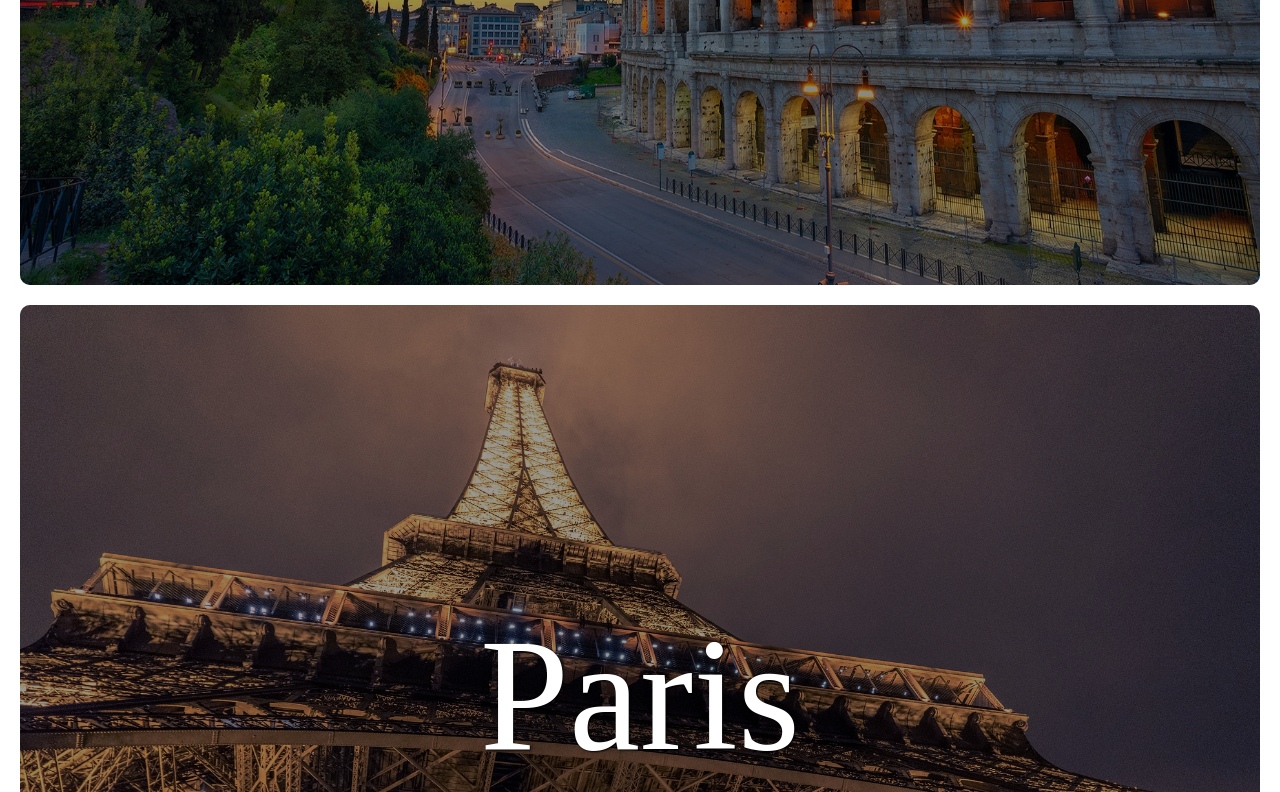
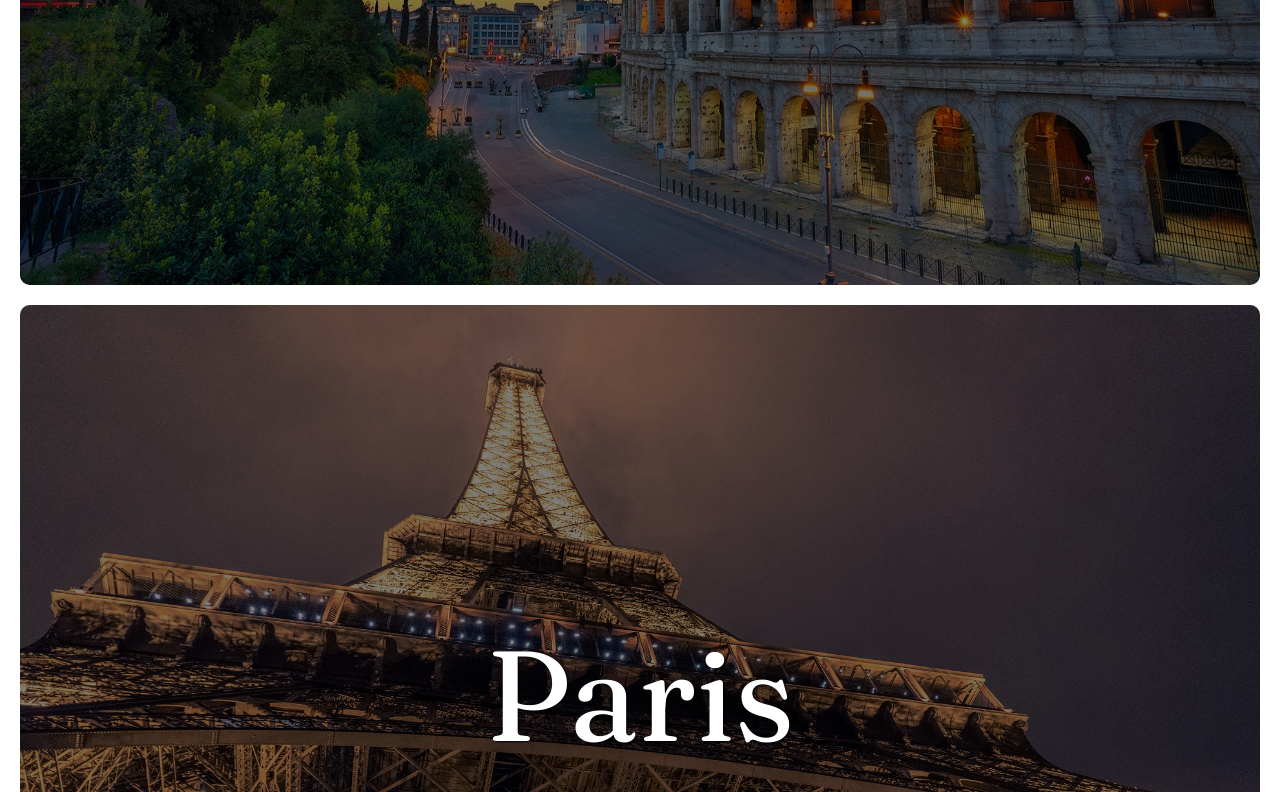
Before and after one commit to Lorenzo-Fratini/htmlcss-airbnb, a plain HTML site: page index.html in a window 1280 px wide. Shown: the part 515-1307 px from the top of the page. Drawn offline with Linux system fonts and the light colour scheme.

Commit message:
Font change

```diff
--- a/css/style.css
+++ b/css/style.css
@@ -1,3 +1,5 @@
+@import url('https://fonts.googleapis.com/css2?family=Fraunces:wght@100;200;400&display=swap');
+
 * {
   margin: 0;
   padding: 0;
@@ -6,6 +8,7 @@
 
 main {
   border: 10px solid #fff;
+  font-family: Fraunces, sans;
 }
 
 .image-cont {
@@ -27,7 +30,7 @@ main {
   left: 50%;
   transform: translate(-50%, -50%);
   color: #fff;
-  font-size: 10em;
+  font-size: 10vw;
   text-shadow: 1px 1px 2px #000;
   z-index: 2;
 }
@@ -39,6 +42,6 @@ main {
   position: absolute;
   top: 0;
   left: 0;
-  background: rgba(0, 0, 0, 0.4);
+  background: rgba(0, 0, 0, 0.5);
   z-index: 1;
 }
```
Also changed, not shown: img/Berlin.jpg.
